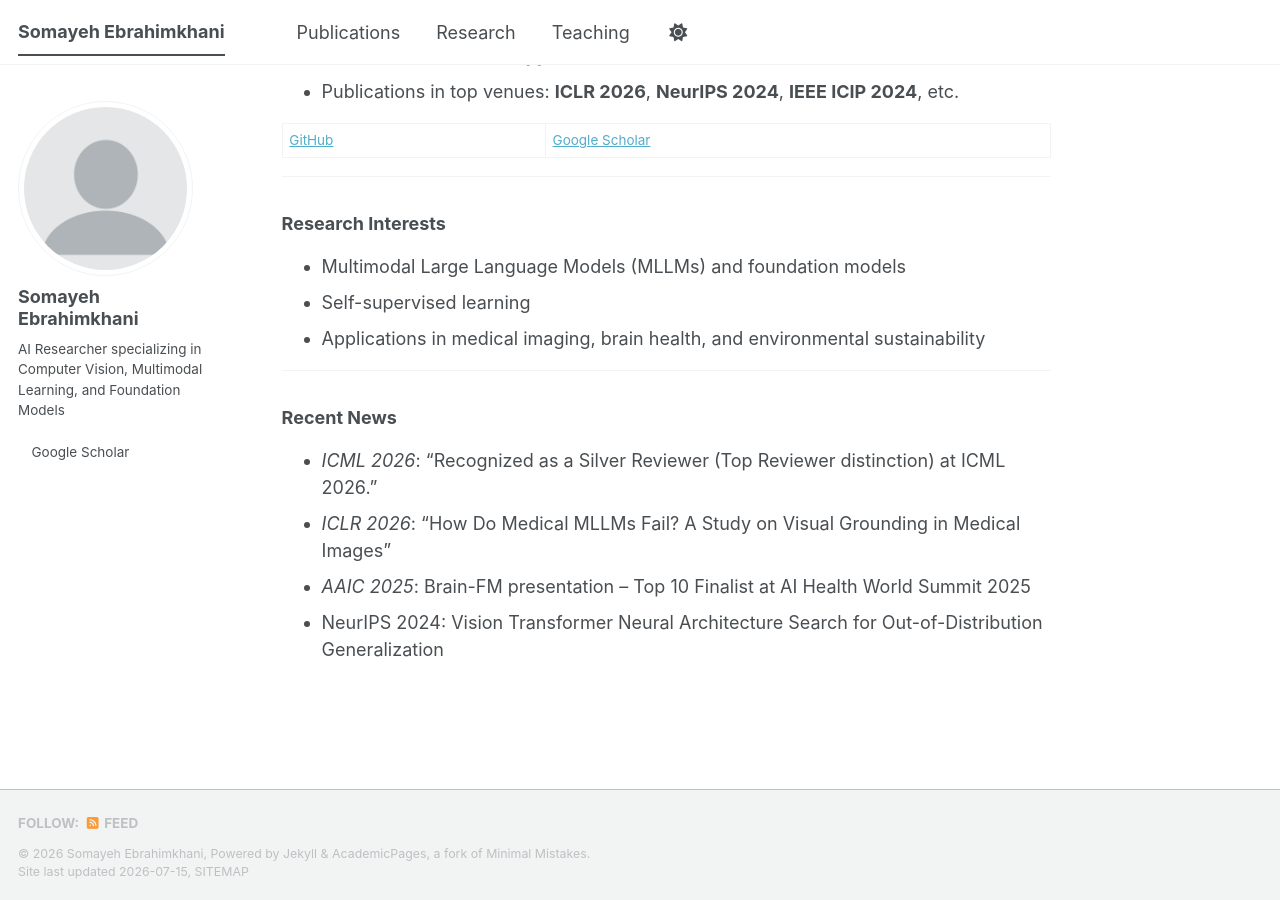
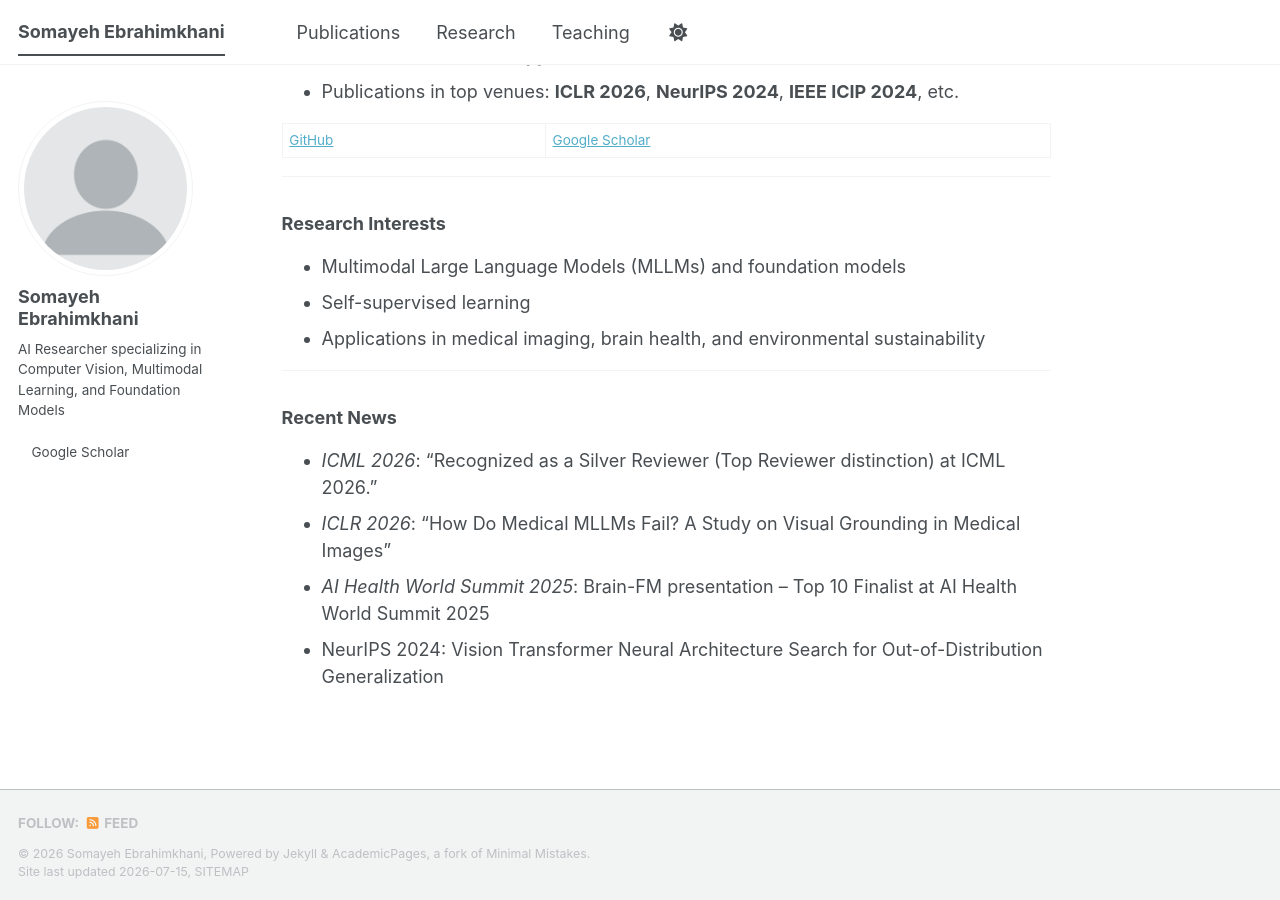
Before and after one commit to somayeh-ebrah/somayeh-ebrah.github.io, a Jekyll site: the page built from _pages/about.md, in a window 1280 px wide and 900 px high, scrolled down 548 px. Built offline with Jekyll 4.4.1, drawn with Linux system fonts in a browser that asks for light colours; a style sheet for code colours, icons or effects is not loaded.

```diff
--- a/_pages/about.md
+++ b/_pages/about.md
@@ -36,5 +36,5 @@ I develop robust and scalable AI solutions with a strong focus on **multimodal f
 ### Recent News
 - *ICML 2026*: "Recognized as a Silver Reviewer (Top Reviewer distinction) at ICML 2026."
 - *ICLR 2026*: "How Do Medical MLLMs Fail? A Study on Visual Grounding in Medical Images"
-- *AAIC 2025*: Brain-FM presentation – Top 10 Finalist at AI Health World Summit 2025
+- *AI Health World Summit 2025*: Brain-FM presentation – Top 10 Finalist at AI Health World Summit 2025
 - NeurIPS 2024: Vision Transformer Neural Architecture Search for Out-of-Distribution Generalization
```
